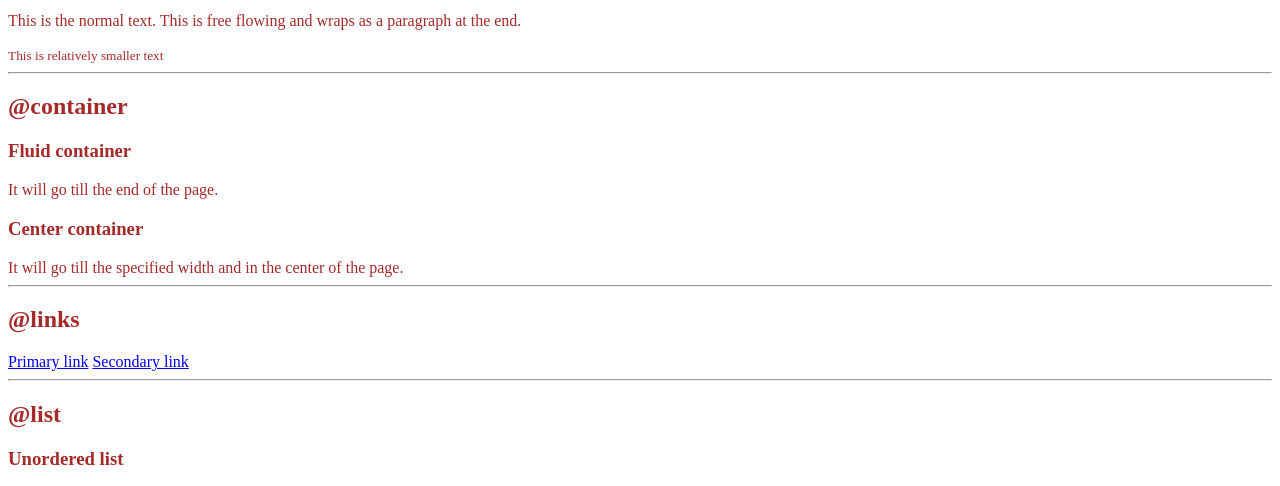
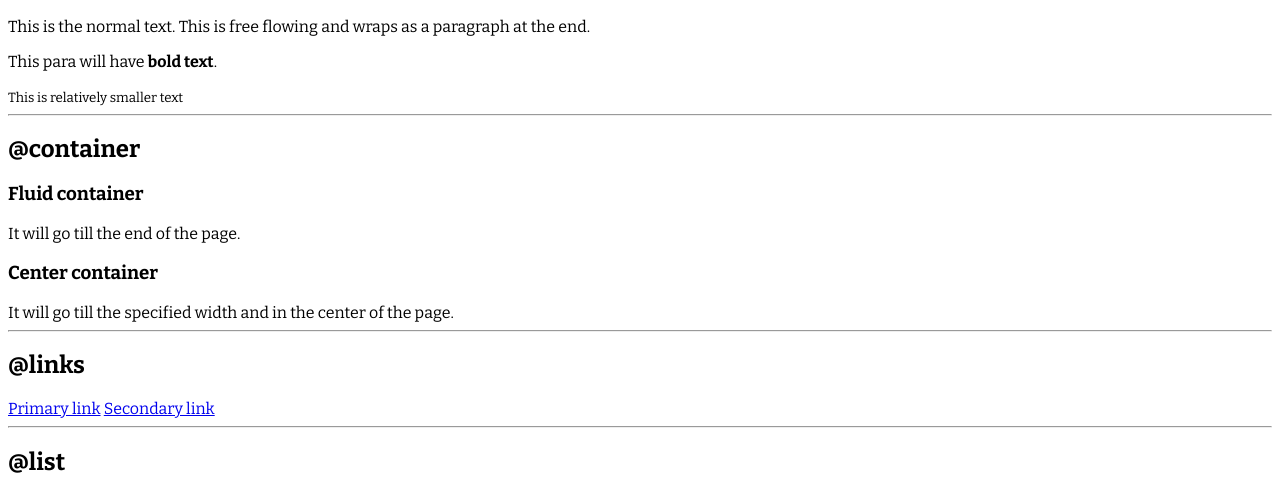
Before and after one commit to ritika99/component-library, a plain HTML site: page index.html in a window 1280 px wide. Shown: the part 278-764 px from the top of the page. Drawn offline with nearby package versions, Linux system fonts and the light colour scheme.

Commit message:
style: typography

```diff
--- a/index.html
+++ b/index.html
@@ -5,15 +5,7 @@
     <meta charset="UTF-8">
     <meta name="viewport" content="width=device-width, initial-scale=1.0">
     <title>Component Library</title>
-    <!-- CSS: Seperate stylesheet -->
     <link href="styles.css" rel="stylesheet">
-
-    <!-- CSS: style tag
-    <style>
-        body {
-            color: blue;
-        }
-    </style> -->
 
 </head>
 
@@ -21,8 +13,6 @@
     <!-- Tag, Attribute and Content:
     <div class="something">Ritika Dhiman</div>  -->
 
-    <!-- CSS: Inline style tag
-    style="color: brown;" -->
     <h1>Hello, welcome to my component library...</h1>
     <p>I am attending neog.camp and I am creating a component library which would make my website look consistent. Lets
         get started!</p>
@@ -34,6 +24,7 @@
     <h1>This is the biggest heading</h1>
     <h2>This is the second heading</h2>
     <p>This is the normal text. This is free flowing and wraps as a paragraph at the end.</p>
+    <p>This para will have <strong>bold text</strong>.</p>
     <small>This is relatively smaller text</small>
 
     <hr>
@@ -124,13 +115,14 @@
     <h2>@header</h2>
 
     <!-- For illustrations, go to https://undraw.co/illustrations
-    For color combinations, go to https://tailwindcss.com/docs/customizing-colors
-    Use https://codepen.io/ to play around.-->
+    For color combinations, go to https://tailwindcss.com/docs/customizing-colors -->
 
     <header>
         <img src="images/universe.svg">
         <h1>Heading inside header</h1>
     </header>
+
+    <!-- Use https://codepen.io/ to play around.-->
 
     <hr>
 
--- a/styles.css
+++ b/styles.css
@@ -1,3 +1,7 @@
+/* Import font from https://fonts.google.com/ */
+
+@import url('https://fonts.googleapis.com/css2?family=Bitter:wght@400;700&display=swap');
+
 body {
-    color: brown;
+    font-family: 'Bitter', serif;
 }
```
